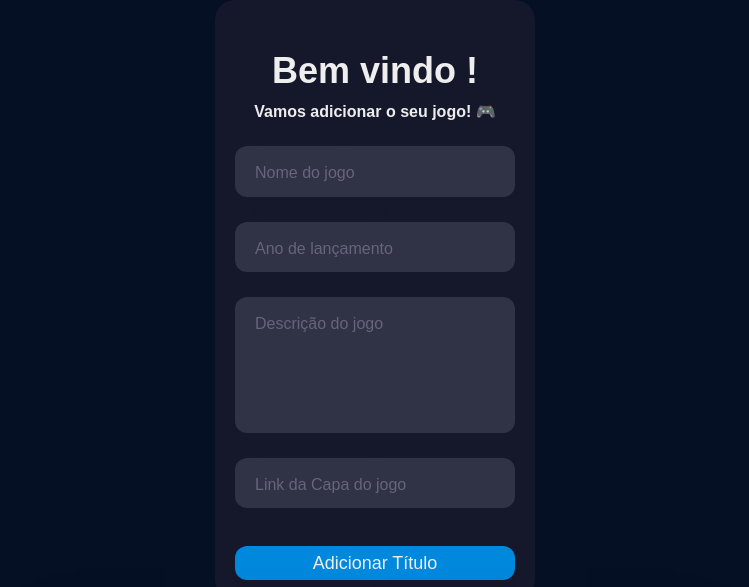
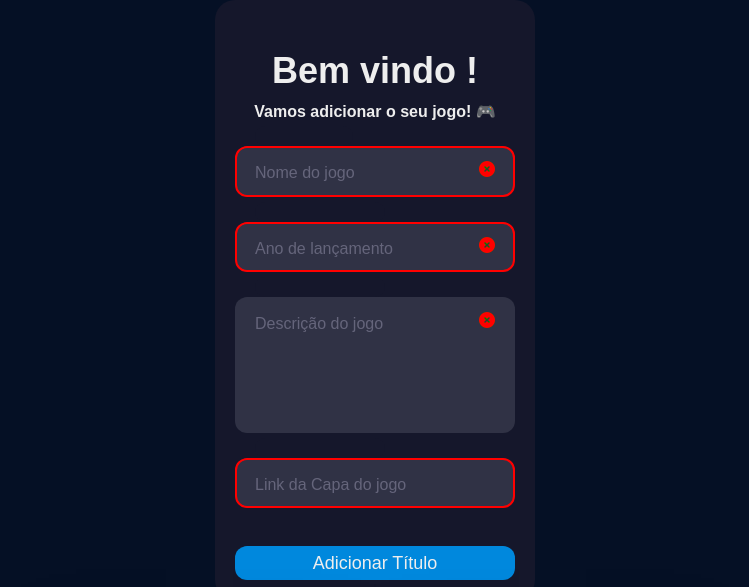
Before and after one commit to vitinop/Digital-House-Checkpoint1-FrontEnd2, a plain HTML site: page index.html in a window 1280 px wide. Shown: the top 587 px of the page, without its empty margins (265-1014 px from the left). Drawn offline with Linux system fonts and the light colour scheme.

Commit message:
form-atualizado

```diff
--- a/index.html
+++ b/index.html
@@ -6,6 +6,7 @@
   <meta http-equiv="X-UA-Compatible" content="IE=edge">
   <meta name="viewport" content="width=device-width, initial-scale=1.0">
   <link rel="stylesheet" href="./style/style.css">
+  <script src="https://kit.fontawesome.com/404f1f8d83.js" crossorigin="anonymous"></script>
   <title>Checkpoint 1 | Front End ll</title>
 
 </head>
@@ -15,35 +16,46 @@
 
   <div class="bodyMain">
 
-    <div class="formulario" id="formulario">
+    <form class="formulario" id="formulario">
       <div class="title">Bem vindo !</div>
       <div class="subtitle">Vamos adicionar o seu jogo! 🎮</div>
 
-      <div class="input-container ic1">
+      <div class="input-container ic1 sucess fail">
         <input id="gameNameForm" class="input" type="text" placeholder=" " />
         <div class="cut"></div>
         <label for="gameNameForm" class="placeholder">Nome do jogo</label>
+        <i class="fa-solid fa-circle-check"></i>
+        <i class="fa-solid fa-circle-xmark"></i>
+
       </div>
-      <div class="input-container ic1">
+      <div class="input-container ic1 sucess fail">
         <input id="gameReleaseDateForm" class="input" type="number" min="1950" max="2099" step="1" placeholder=" " />
         <div class="cut cut-long"></div>
         <label for="gameReleaseDateForm" class="placeholder">Ano de lançamento</label>
+        <i class="fa-solid fa-circle-check"></i>
+        <i class="fa-solid fa-circle-xmark"></i>
+
       </div>
 
-      <div class="input-container gameDescriptionForm">
+      <div class="input-container gameDescriptionForm sucess fail">
         <textarea id="gameDescriptionForm" class="input" type="text" placeholder=" "></textarea>
         <div class="cut cut-long"></div>
         <label for="gameDescriptionForm" class="placeholder">Descrição do jogo</label></input>
+        <i class="fa-solid fa-circle-check"></i>
+        <i class="fa-solid fa-circle-xmark"></i>
+
       </div>
-      <div class="input-container ic1">
+      <div class="input-container ic1 sucess fail">
         <input id="gameIMGForm" class="input" type="text" placeholder=" " />
-        <div class="cut cut-long"></div>
+
+        <div class="cut cut-long sucess fail"></div>
         <label for="gameIMGForm" class="placeholder">Link da Capa do jogo</label>
+
       </div>
 
 
-      <button type="text" class="submit" id="submit">Adicionar Título</button>
-    </div>
+      <button type="submit" class="submit" id="submit">Adicionar Título</button>
+    </form>
 
 
 
--- a/js/validacaoForms.js
+++ b/js/validacaoForms.js
@@ -0,0 +1,26 @@
+const gameNameForm = document.getElementById('gameNameForm');
+const gameReleaseDateForm = document.getElementById('gameReleaseDateForm');
+const formulario = document.getElementById('formulario');
+const gameDescriptionForm = document.getElementById('gameDescriptionForm');
+const gameIMGForm = document.getElementById('gameIMGForm');
+const error = document.querySelectorAll('.error');
+
+formulario.addEventListener('submit', (e) =>{
+
+   checkName();
+
+function checkName(){
+
+    if(gameNameForm.value === '' || gameNameForm.value == null){
+        e.preventDefault();
+
+        formulario[0].classList.add('fail')
+    }
+    else{
+        formItem[0].classList.remove('fail');
+        formItem[0].classList.add('sucess');
+    }
+}
+
+
+})
--- a/style/style.css
+++ b/style/style.css
@@ -87,6 +87,7 @@ body {
 
 /* Animação de transição de placeholder */
 .cut {
+
   background-color: #15172b;
   border-radius: 10px;
   height: 20px;
@@ -253,6 +254,49 @@ box-shadow: 0px 35px 77px -17px rgba(0,0,0,0.64);
   transform:translateY(0px);
 }
 
+/* Estilização da validação do formulário */
+.input-container .fa-circle-check {
+  position: absolute;
+  top: 15px;
+  right: 20px;
+  color: green;
+  visibility: hidden;
+
+}
+
+.input-container .fa-circle-xmark {
+  position: absolute;
+  top: 15px;
+  right: 20px;
+  color: red;
+  visibility: hidden;
+
+}
+
+
+.input-container.sucess .fa-circle-check{
+  visibility: visible;
+}
+
+.input-container.sucess input {
+  border: green 2px solid;
+}
+
+.input-container.fail .fa-circle-xmark{
+  visibility: visible;
+}
+
+.input-container.fail input {
+  border: red 2px solid;
+
+}
+
+.error {
+  text-align: center;
+  font-size: 12px;
+  color: red;
+}
+
 
 @media (max-width: 1000px) {
   .wrap {
```
Also changed, not shown: js/renderItens.js (+9 -1 lines).
